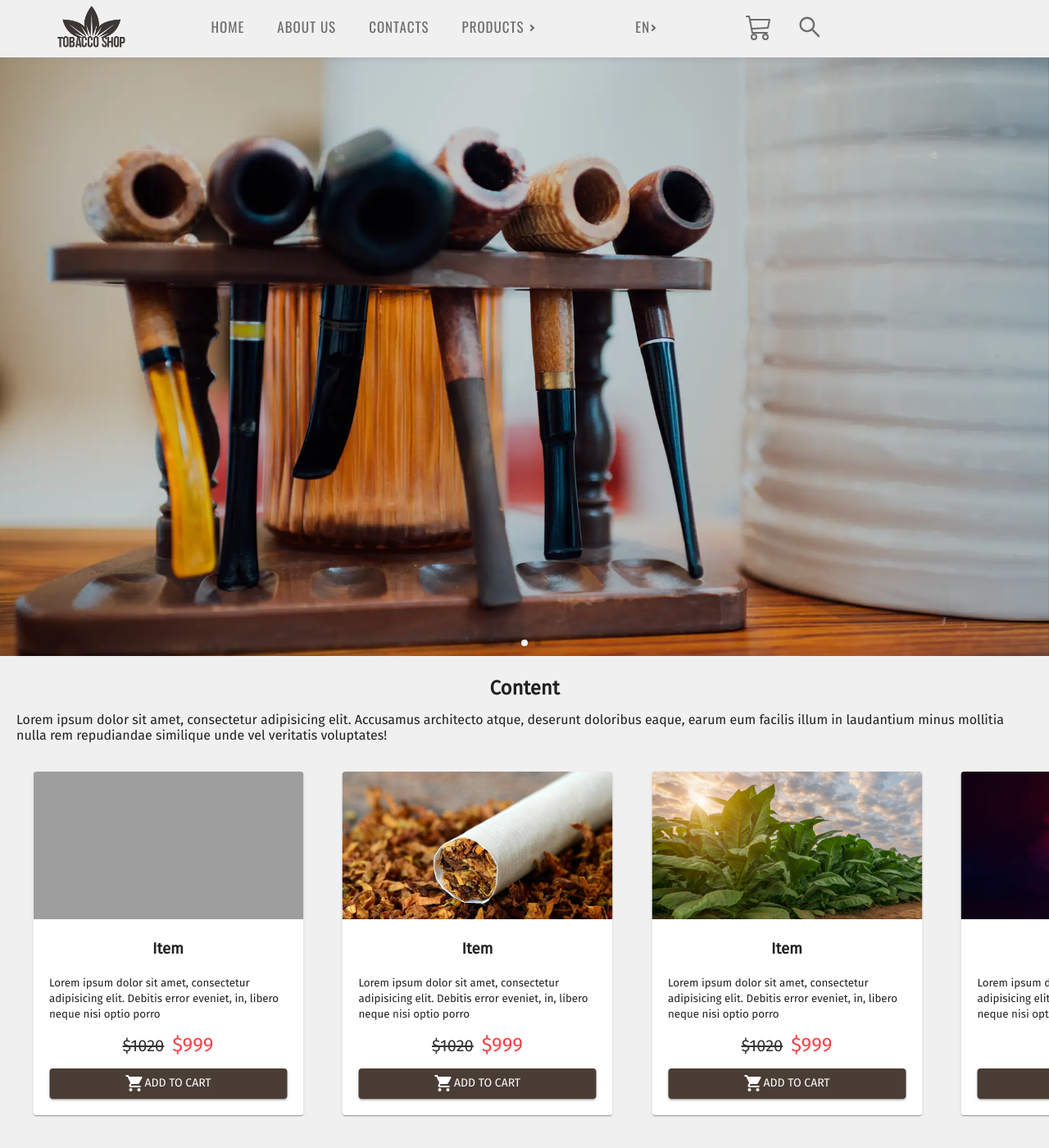
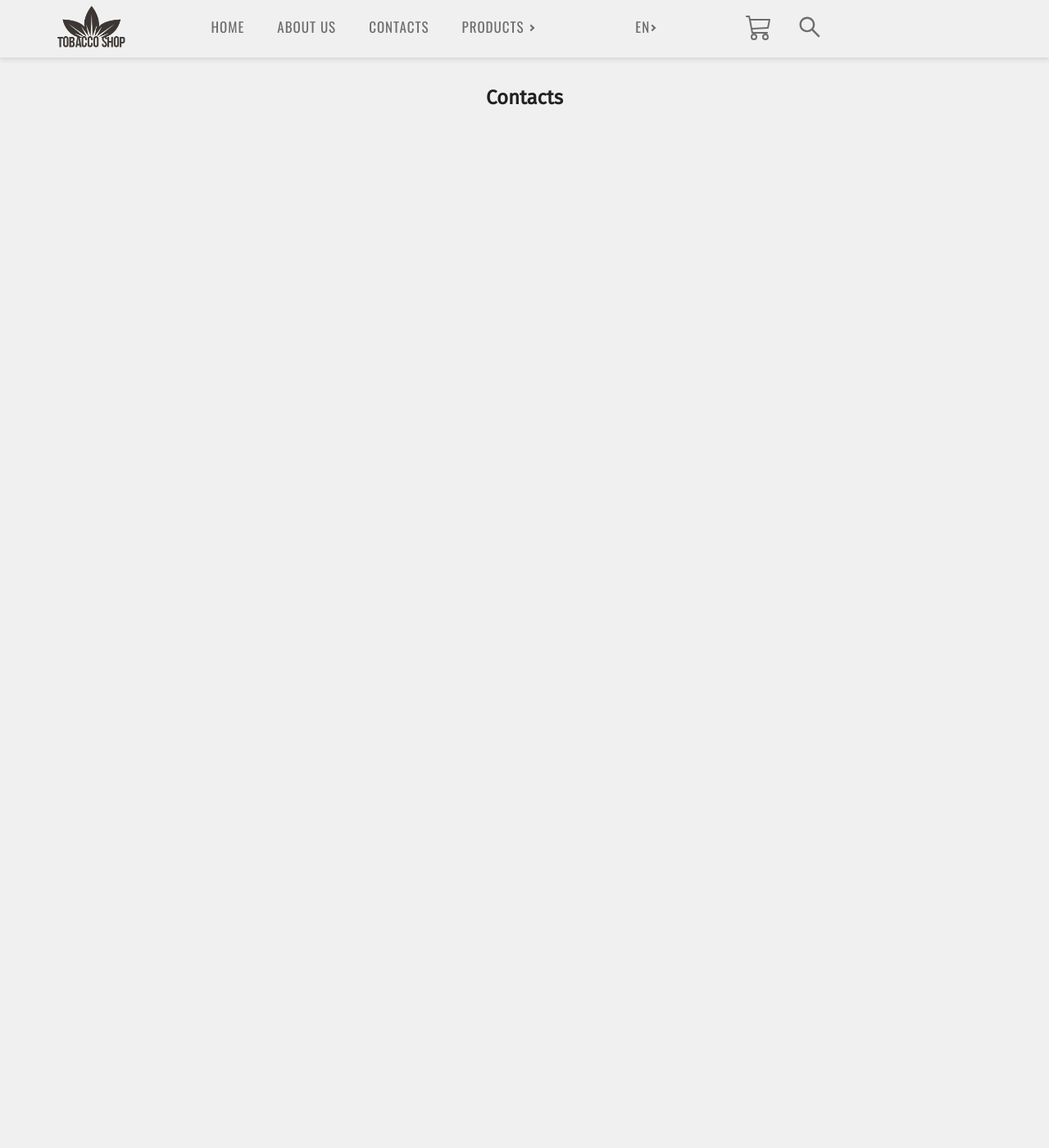
Before and after one commit to seemix/tobacco, a React (Create React App) app: page /contacts in a window 1280 px wide. Shown: the whole page at 82% size. After the commit the page ends 880 px from the top, so only its background shows below. Built offline with nearby package versions, Linux system fonts and the light colour scheme; grey boxes are pictures that could not be loaded.

Commit message:
responsive continue with redux

```diff
--- a/src/App.js
+++ b/src/App.js
@@ -1,17 +1,23 @@
 import './App.css';
-import Header from './components/Header/Header';
-import Slider from './components/Slider/Slider';
-import Content from './components/Content/Content';
+import Main from './components/Content/Main';
 import theme from './themes/theme';
 import { ThemeProvider } from '@mui/material';
+import { Route, Routes } from 'react-router-dom';
+import About from './components/About/About';
+import Contacts from './components/Contacts/Contacts';
+import Layout from './components/Layout/Layout';
 
 function App() {
     return (
         <div className={'main_container'}>
             <ThemeProvider theme={theme}>
-                <Header/>
-                <Slider/>
-                <Content/>
+                <Routes>
+                    <Route path={'/'} element={<Layout/>}>
+                        <Route path={'/'} index element={<Main/>}/>
+                        <Route path={'/about'} element={<About/>}/>
+                        <Route path={'/contacts'} element={<Contacts/>}/>
+                    </Route>
+                </Routes>
             </ThemeProvider>
         </div>
     );
--- /dev/null
+++ b/src/components/About/About.js
@@ -0,0 +1,11 @@
+import React from 'react';
+
+const About = () => {
+    return (
+        <div className={'content_container'} style={{marginTop: '80px'}}>
+           <h2>About</h2>
+        </div>
+    );
+};
+
+export default About;
--- /dev/null
+++ b/src/components/Contacts/Contacts.js
@@ -0,0 +1,11 @@
+import React from 'react';
+
+const Contacts = () => {
+    return (
+        <div className={'content_container'} style={{marginTop: '80px'}}>
+            <h2>Contacts</h2>
+        </div>
+    );
+};
+
+export default Contacts;
--- a/src/components/Content/Content.js
+++ /dev/null
@@ -1,66 +0,0 @@
-import React from 'react';
-import { Swiper, SwiperSlide } from 'swiper/react';
-import { Autoplay, Navigation, Pagination } from 'swiper';
-import './Content.css';
-import i1 from './1.jpg'
-import i2 from './2.jpg'
-import i3 from './3.jpg'
-import i4 from './4.jpg'
-import i5 from './4.webp';
-
-import ItemCard from '../ItemCard/ItemCard';
-
-const Content = () => {
-    const cards = [i1, i2, i3, i4, i5, i1, i2, i3, i4, i5];
-    return (
-        <div className={'content_container'}>
-            <div>
-                <h2>Content</h2>
-                <p>Lorem ipsum dolor sit amet, consectetur adipisicing elit. Accusamus architecto atque, deserunt
-                    doloribus
-                    eaque, earum eum facilis illum in laudantium minus mollitia nulla rem repudiandae similique unde vel
-                    veritatis voluptates!</p>
-            </div>
-            <div className={'items_slider'}>
-                <Swiper
-                    autoHeight={true}
-                    slidesPerView={4}
-                    spaceBetween={10}
-                    breakpoints={{
-                        '@0.00': {
-                            slidesPerView: 1,
-                            spaceBetween: 5,
-                        },
-                        '@0.75': {
-                            slidesPerView: 2,
-                            spaceBetween: 10,
-                        },
-                        '@1.00': {
-                            slidesPerView: 3,
-                            spaceBetween: 10,
-                        },
-                        '@1.25': {
-                            slidesPerView: 4,
-                            spaceBetween: 10,
-                        },
-                        '@1.50': {
-                            slidesPerView: 4,
-                            spaceBetween: 10,
-                        },
-                    }}
-                    loop={true}
-                    autoplay={{ delay: 4500, disableOnInteraction: false, }}
-                    navigation={false}
-                    modules={[Autoplay, Pagination, Navigation]}
-                    className={'item_slider'}
-                >
-                    {
-                        cards.map((card, index) => <SwiperSlide key={index}><ItemCard image={card}/></SwiperSlide>)
-                    }
-                </Swiper>
-            </div>
-        </div>
-    );
-};
-
-export default Content;
--- /dev/null
+++ b/src/components/Content/Main.js
@@ -0,0 +1,71 @@
+import React from 'react';
+import { Swiper, SwiperSlide } from 'swiper/react';
+import { Autoplay, Navigation, Pagination } from 'swiper';
+import './Main.css';
+import i1 from './1.jpg'
+import i2 from './2.jpg'
+import i3 from './3.jpg'
+import i4 from './4.jpg'
+import i5 from './4.webp';
+
+import ItemCard from '../ItemCard/ItemCard';
+import Slider from '../Slider/Slider';
+
+const Main = () => {
+    const cards = [i1, i2, i3, i4, i5, i1, i2, i3, i4, i5];
+    return (
+        <>
+            <Slider/>
+            <div className={'content_container'}>
+                <div>
+                    <h2>Content</h2>
+                    <p>Lorem ipsum dolor sit amet, consectetur adipisicing elit. Accusamus architecto atque, deserunt
+                        doloribus
+                        eaque, earum eum facilis illum in laudantium minus mollitia nulla rem repudiandae similique unde
+                        vel
+                        veritatis voluptates!</p>
+                </div>
+                <div className={'items_slider'}>
+                    <Swiper
+                        autoHeight={true}
+                        slidesPerView={4}
+                        spaceBetween={10}
+                        breakpoints={{
+                            '@0.00': {
+                                slidesPerView: 1,
+                                spaceBetween: 5,
+                            },
+                            '@0.75': {
+                                slidesPerView: 2,
+                                spaceBetween: 10,
+                            },
+                            '@1.00': {
+                                slidesPerView: 3,
+                                spaceBetween: 10,
+                            },
+                            '@1.25': {
+                                slidesPerView: 4,
+                                spaceBetween: 10,
+                            },
+                            '@1.50': {
+                                slidesPerView: 4,
+                                spaceBetween: 10,
+                            },
+                        }}
+                        loop={true}
+                        autoplay={{ delay: 4500, disableOnInteraction: false, }}
+                        navigation={false}
+                        modules={[Autoplay, Pagination, Navigation]}
+                        className={'item_slider'}
+                    >
+                        {
+                            cards.map((card, index) => <SwiperSlide key={index}><ItemCard image={card}/></SwiperSlide>)
+                        }
+                    </Swiper>
+                </div>
+            </div>
+        </>
+    );
+};
+
+export default Main;
--- a/src/components/Header/Header.js
+++ b/src/components/Header/Header.js
@@ -9,6 +9,7 @@ import SearchBar from '../SearchBar/SearchBar';
 import SearchIcon from './SearchIcon';
 import CartIcon from './CartIcon';
 import { closeMenu, openMenu, setLanguage, showHideItem } from '../../store/appearance';
+import { NavLink } from 'react-router-dom';
 
 const Header = () => {
     const { openedMenu, showElement, language, filteredLang } = useSelector(state => state.appearanceStore);
@@ -35,9 +36,9 @@ const Header = () => {
             </div>
             <nav className={!openedMenu ? 'menu_wrapper' : 'menu_wrapper show_menu'}>
                 <ul>
-                    <li><a href="#">Home</a></li>
-                    <li><a href="#">About us</a></li>
-                    <li><a href="#">Contacts</a></li>
+                    <li><NavLink to={'/'}>Home</NavLink></li>
+                    <li><NavLink to={'/about'}>About us</NavLink></li>
+                    <li><NavLink to={'/contacts'}>Contacts</NavLink></li>
                     <li><a href="#" className={'menu_parent'}>Products <i className={'arrow_right'}></i> </a>
                         <ul>
                             <li><a href="#">Category1</a></li>
--- /dev/null
+++ b/src/components/Layout/Layout.js
@@ -0,0 +1,14 @@
+import React from 'react';
+import { Outlet } from 'react-router-dom';
+import Header from '../Header/Header';
+
+const Layout = () => {
+    return (
+        <>
+            <div><Header/></div>
+            <div><Outlet/></div>
+        </>
+    );
+};
+
+export default Layout;
--- a/src/components/SearchBar/SearchBar.js
+++ b/src/components/SearchBar/SearchBar.js
@@ -1,24 +1,27 @@
 import React from 'react';
 import { InputAdornment, TextField, Button } from '@mui/material';
 import SearchIcon from '@mui/icons-material/Search';
+import { useDispatch } from 'react-redux';
+import { closeMenu, showHideItem } from '../../store/appearance';
 
-const SearchBar = ({setShow}) => {
+const SearchBar = () => {
+    const dispatch = useDispatch();
+    const openSearch = () => {
+        dispatch(closeMenu());
+        dispatch(showHideItem());
+    }
     return (
         <div className={'search_wrapper'}>
             <TextField
                 id="search"
                 type="search"
                 label="Search"
-                //fullWidth
-                // value={'search'}
                 size={'small'}
                 placeholder={'type to search'}
-                //onChange={handleChange}
-               // sx={{ width: 500 }}
                 InputProps={{
                     endAdornment: (
                         <InputAdornment position="end">
-                            <Button onClick={()=>setShow()}>
+                            <Button onClick={openSearch}>
                                 <SearchIcon/>
                             </Button>
                         </InputAdornment>
--- a/src/index.js
+++ b/src/index.js
@@ -1,6 +1,7 @@
 import React from 'react';
 import ReactDOM from 'react-dom/client';
 import { Provider } from 'react-redux';
+import { BrowserRouter } from 'react-router-dom';
 
 import './index.css';
 import App from './App';
@@ -10,7 +11,9 @@ const root = ReactDOM.createRoot(document.getElementById('root'));
 root.render(
     <Provider store={store}>
         <React.StrictMode>
-            <App/>
+            <BrowserRouter>
+                <App/>
+            </BrowserRouter>
         </React.StrictMode>
     </Provider>
 );
```
Also changed, not shown: src/components/Content/Main.css (renamed from src/components/Content/Content.css).
